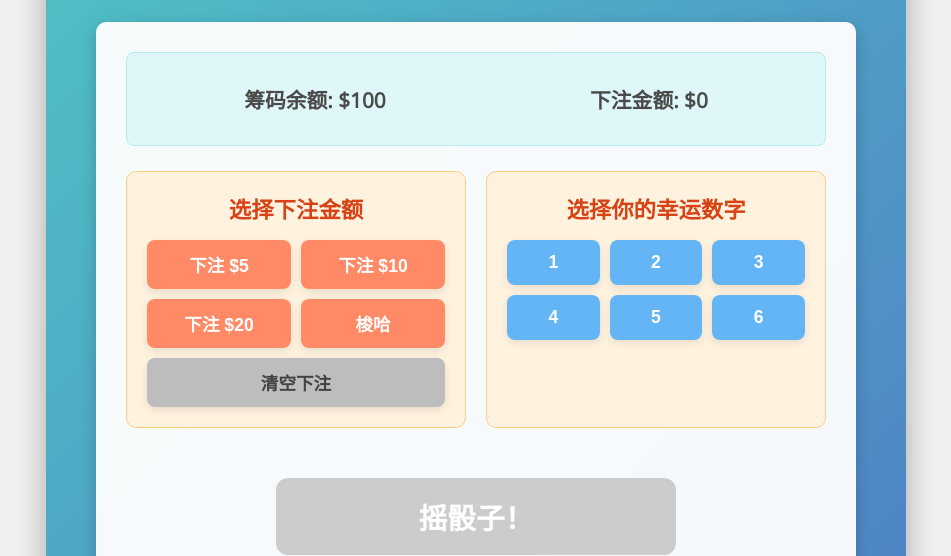
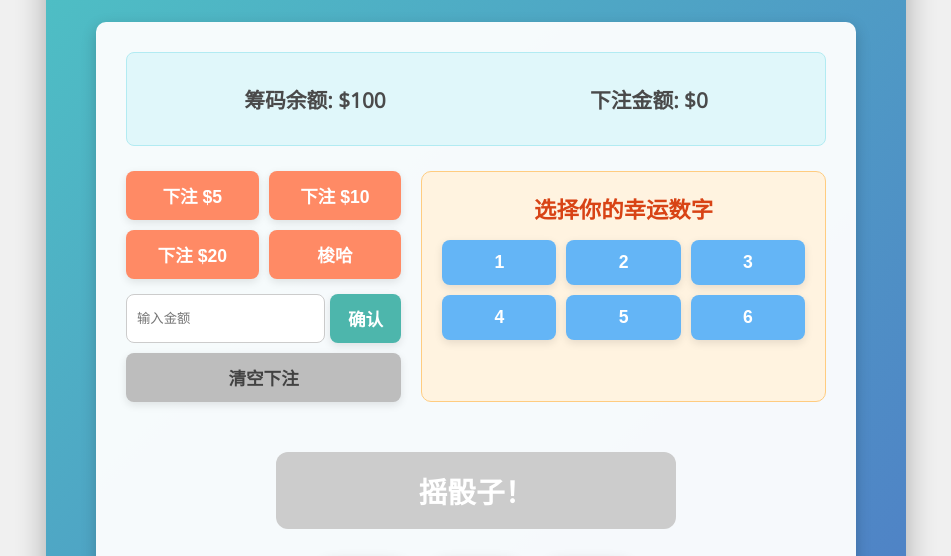
Before and after one commit to Logic61/Carnival-game-suite, a plain HTML site: page index.html in a window 1280 px wide. Shown: the part 201-757 px from the top of the page, without its empty margins (164-1115 px from the left). Drawn offline with nearby package versions, Linux system fonts and the light colour scheme.

Commit message:
Enhance betting options with custom input
Added custom bet input and button for user-defined betting amounts.

```diff
--- a/index.html
+++ b/index.html
@@ -21,15 +21,18 @@
             </div>
 
             <div class="player-actions">
-                <div class="betting-area">
-                    <h3>选择下注金额</h3>
-                    <div class="bet-buttons">
-                        <button class="bet-btn" data-bet="5">下注 $5</button>
-                        <button class="bet-btn" data-bet="10">下注 $10</button>
-                        <button class="bet-btn" data-bet="20">下注 $20</button>
-                        <button class="bet-btn" data-bet="all">梭哈</button>
-                        <button class="clear-bet-btn">清空下注</button>
+                <div class="bet-buttons">
+                    <button class="bet-btn" data-bet="5">下注 $5</button>
+                    <button class="bet-btn" data-bet="10">下注 $10</button>
+                    <button class="bet-btn" data-bet="20">下注 $20</button>
+                    <button class="bet-btn" data-bet="all">梭哈</button>
+
+                    <div class="custom-bet-container" style="grid-column: span 2; display: flex; gap: 5px; margin-top: 5px;">
+                        <input type="number" id="customBetInput" min="1" placeholder="输入金额" style="flex: 1; padding: 10px; border-radius: 8px; border: 1px solid #ccc;">
+                        <button class="bet-btn" id="confirmCustomBet" style="flex: 1; background-color: #4db6ac;">确认</button>
                     </div>
+
+                    <button class="clear-bet-btn">清空下注</button>
                 </div>
 
                 <div class="number-selection">
```
